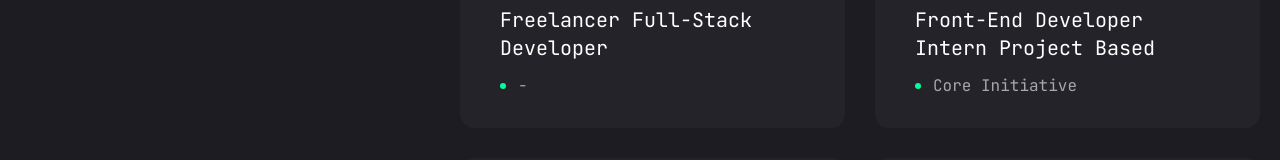
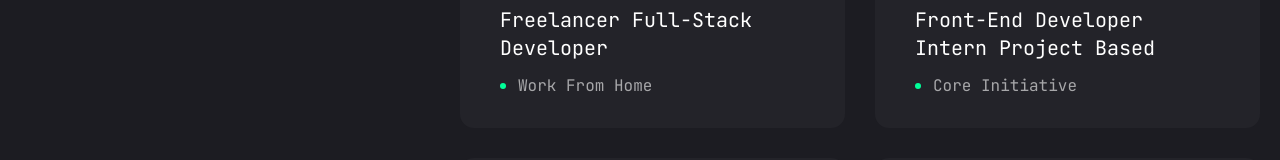
Before and after one commit to FaizzDevs/my_portofolio-s, a Next.js app: page /projects in a window 1280 px wide. Shown: the part 576-736 px from the top of the page. Built offline with nearby package versions, Linux system fonts and the light colour scheme.

Commit message:
update code

```diff
--- a/app/projects/page.tsx
+++ b/app/projects/page.tsx
@@ -44,7 +44,7 @@
     desc: "I have experience across various fields, including front-end development, customer service, multimedia, and organizational administration. Currently, I’m focusing on my role as a Front-End Developer Intern at Core Initiative while actively growing my skills in technology and programming. With a background as a Database Practicum Teaching Assistant, leader of a robotics organization, and SAR robot builder, I’m used to working in teams, leading projects, and solving challenges with both analytical thinking and creativity. I also participated in the Technocorner UGM competition in the Line Follower Robot division, which strengthened my skills in logic, sensor systems, and robotic control.",
     items: [
         {
-            company: "-",
+            company: "Work From Home",
             position: "Freelancer Full-Stack Developer",
             date: "Mei 2025 - Present",
         },
```
